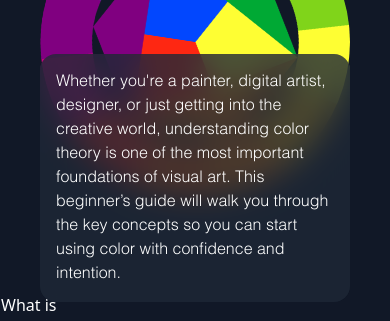
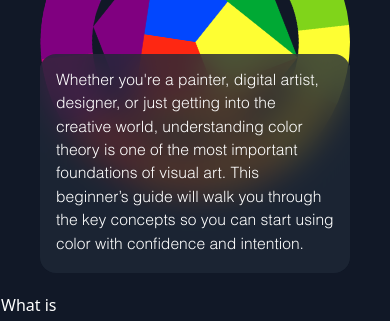
Before and after one commit to Themothy244/color-theory-blog, a React (Vite) app: page / in a window 390 px wide. Shown: the part 441-762 px from the top of the page. Built offline with nearby package versions, Linux system fonts and the light colour scheme.

Commit message:
style(hero): adjust the font size of info container for responsiveness

```diff
--- a/src/components/HeroSection/HeroSection.jsx
+++ b/src/components/HeroSection/HeroSection.jsx
@@ -12,7 +12,7 @@ function HeroSection() {
             </div>
             <div className="bg-gray-100/90 backdrop-blur-lg rounded-2xl mt-8 mx-[10vw] p-4 max-w-lg absolute top-2/3 lg:top-3/4 lg:max-w-2xl xl:top-[80%]
                             dark:bg-gray-800/80">
-                <p className="font-helveticaLight">
+                <p className="font-helveticaLight text-[clamp(0rem,4vw,16px)]">
                     Whether you're a painter, digital artist, designer, or just
                     getting into the creative world, understanding color theory
                     is one of the most important foundations of visual art. This
```
